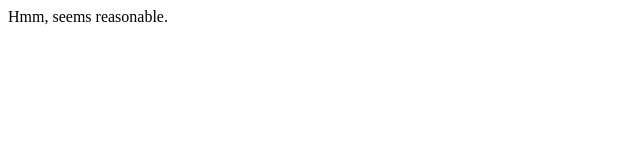
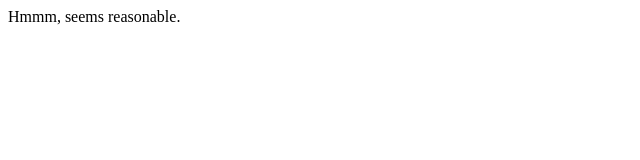
Before and after one commit to trebird/here-we-go, a plain HTML site: page index.html in a window 1280 px wide. Shown: the full height of the page, 0-640 px from the left. Drawn offline with Linux system fonts and the light colour scheme.

Commit message:
Edit text

```diff
--- a/index.html
+++ b/index.html
@@ -1 +1 @@
-<h>Hmm, seems reasonable.</h>
+<h>Hmmm, seems reasonable.</h>
```
Also changed, not shown: 1 other file.
